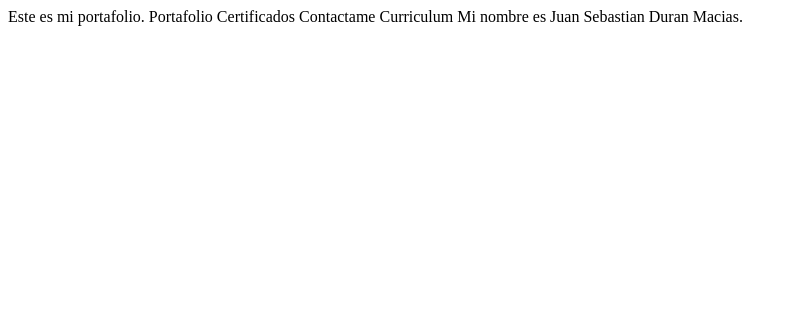
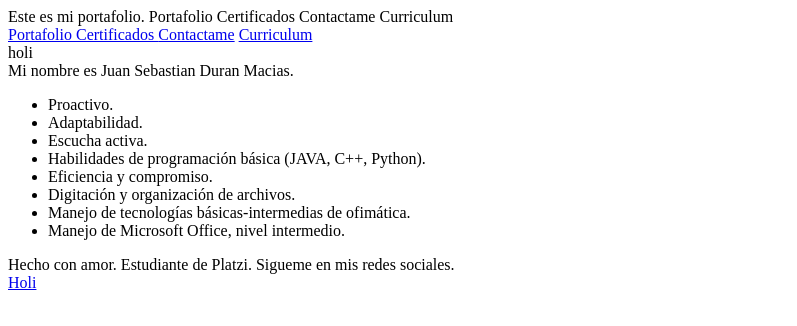
Before and after one commit to jduranm02/Portfolio, a plain HTML site: page index.html in a window 1280 px wide. Shown: the whole page, without its empty margins (0-797 px from the left). Drawn offline with Linux system fonts and the light colour scheme.

Commit message:
Agregué mis habilidades y competencias. Adicional a eso agregué un enlace para cada sección de mi pagina web

```diff
--- a/index.html
+++ b/index.html
@@ -8,11 +8,42 @@
         <title>
             Portafolio | Juan Duran
         </title>
-        <meta name="viewport" content="width=device-width, inictial-scale=1.0">
+        <meta name="viewport" content="width=device-width, initial-scale=1.0">
         <link rel="stylesheet" href="./css/style.css">
         Este es mi portafolio. Portafolio Certificados Contactame Curriculum
     </head>
     <body>
-        Mi nombre es Juan Sebastian Duran Macias.
+        <header>
+            <a href="./portafolio.html"> Portafolio </a>
+            <a href="./certificados.html"> Certificados </a>
+            <a href="./contactame.html"> Contactame</a>
+            <a href="./curriculum.html"> Curriculum </a>
+            <nav>
+                holi
+            </nav>
+        </header>
+        <main>
+            Mi nombre es Juan Sebastian Duran Macias.
+            <ul>
+                <li>Proactivo.</li>
+                <li>Adaptabilidad.</li>
+                <li>Escucha activa.</li>
+                <li>Habilidades de
+                    programación básica
+                    (JAVA, C++, Python).</li>
+                <li>Eficiencia y compromiso.</li>
+                <li>Digitación y organización
+                    de archivos.</li>
+                <li>Manejo de tecnologías
+                    básicas-intermedias de
+                    ofimática.</li>
+                <li>Manejo de Microsoft
+                    Office, nivel intermedio.</li>
+            </ul>
+        </main>
+        <footer>
+            Hecho con amor. Estudiante de Platzi. Sigueme en mis redes sociales.
+        </footer>
+        <a href="./certificados.html"> Holi </a>
     </body>
 </html>
```
